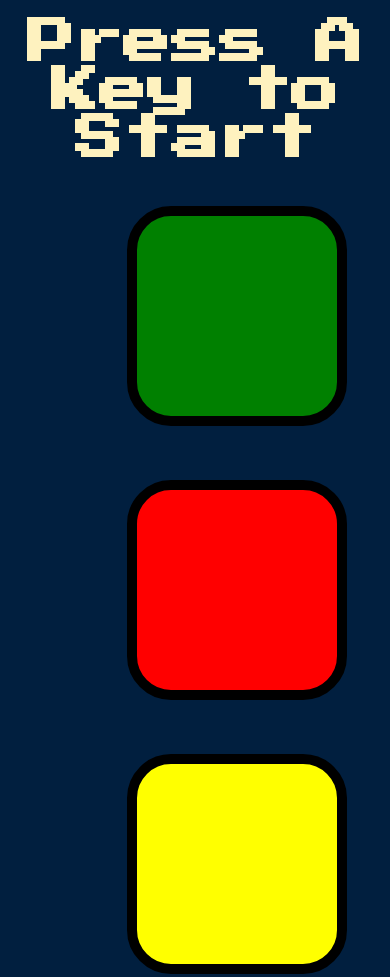
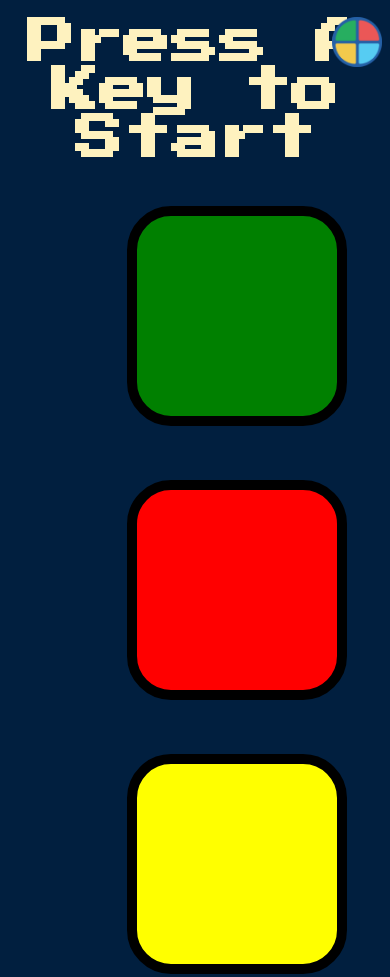
Before and after one commit to bbaltuntas/JQuery-Simon-Game-, a plain HTML site: page index.html in a window 390 px wide. Shown: the top 977 px of the page. Drawn offline with nearby package versions, Linux system fonts and the light colour scheme.

Commit message:
adding a button to start the game on mobile.

```diff
--- a/game.js
+++ b/game.js
@@ -46,7 +46,10 @@ function checkAnswer(currentLevel) {
         setTimeout(function () {
             $("body").removeClass("game-over")
         }, 200)
+
         $("#level-title").text("Game Over,Press any Key to Start")
+
+
         startOver()
     }
 
@@ -65,13 +68,12 @@ var buttonColors = ["red", "blue", "green", "yellow"]
 var gameStarted = false;
 var level = 0
 
+
 $(".btn").on("click", function (event) {
         userClickedPattern.push(this.id)
         playSound(this.id)
         animateButton(this.id)
-
         checkAnswer(userClickedPattern.length - 1)
-
 
     }
 )
@@ -82,3 +84,10 @@ $(document).on("keydown", function () {
         gameStarted = true
     }
 })
+$(".start-btn").on("click", function () {
+    if (gameStarted === false) {
+        nextSequence()
+        $("#level-title").text("Level " + level)
+        gameStarted = true
+    }
+})
--- a/index.html
+++ b/index.html
@@ -11,6 +11,7 @@
 
 <body>
 <h1 id="level-title">Press A Key to Start</h1>
+
 <div class="container">
     <div class="row">
 
@@ -33,6 +34,7 @@
         </div>
 
     </div>
+    <img class="start-btn" src="start.png" alt="start-image">
 
 </div>
 <!--JavaScript-->
--- a/styles.css
+++ b/styles.css
@@ -51,3 +51,19 @@ body {
     box-shadow: 0 0 20px white;
     background-color: grey;
 }
+
+.start-btn {
+    width: 50px;
+    position: absolute;
+    right: 2%;
+    top: 2%;
+    display: none;
+}
+
+
+@media screen and (max-width: 992px) {
+    .start-btn {
+        display: block;
+    }
+
+}
```
Also changed, not shown: start.png (added).
